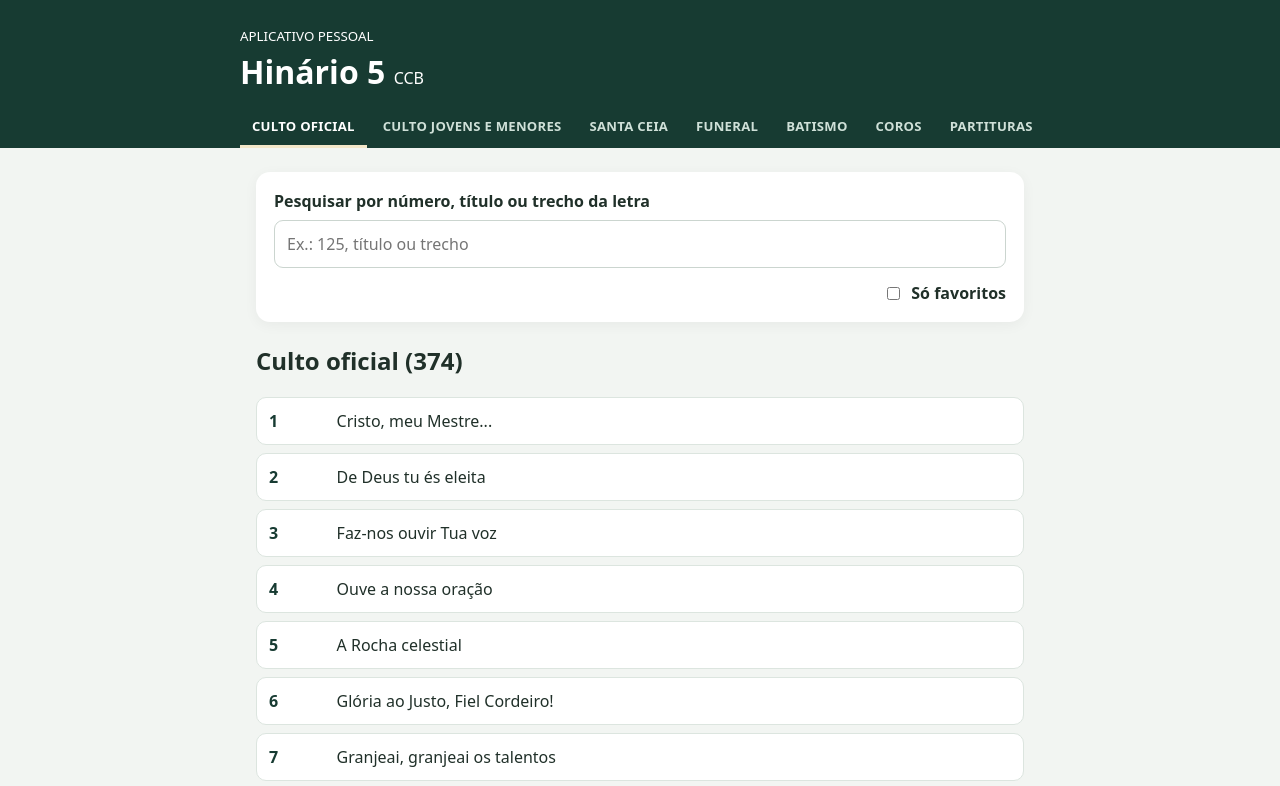
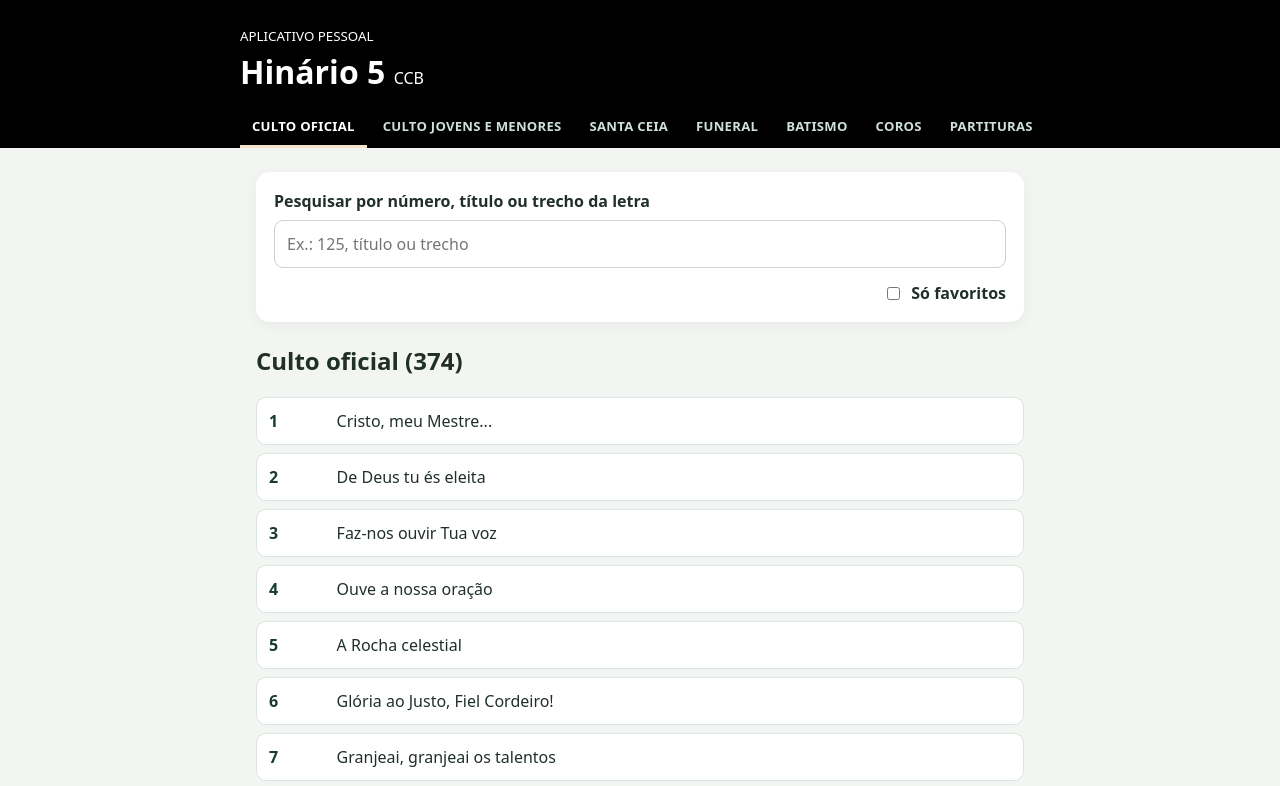
Before and after one commit to barreiros2006/hinario5-ccb, a plain HTML site: page index.html in a window 1280 px wide. Shown: the top 786 px of the page. Drawn offline with Linux system fonts and the light colour scheme.

Commit message:
Update style.css

```diff
--- a/css/style.css
+++ b/css/style.css
@@ -1,6 +1,6 @@
 *{box-sizing:border-box}
 body{margin:0;background:#f2f5f2;color:#203029;font:16px system-ui,-apple-system,Segoe UI,Roboto,sans-serif}
-header{background:#173b32;color:#fff;padding:24px max(18px,calc((100% - 800px)/2)) 0;padding-top:max(24px,env(safe-area-inset-top));position:sticky;top:0;z-index:5}
+header{background:#000000;color:#fff;padding:24px max(18px,calc((100% - 800px)/2)) 0;padding-top:max(24px,env(safe-area-inset-top));position:sticky;top:0;z-index:5}
 h1{margin:4px 0 14px}
 h1 span{font-size:1rem;font-weight:400}
 /* Abas: uma linha só, rolam para o lado no celular */
```
